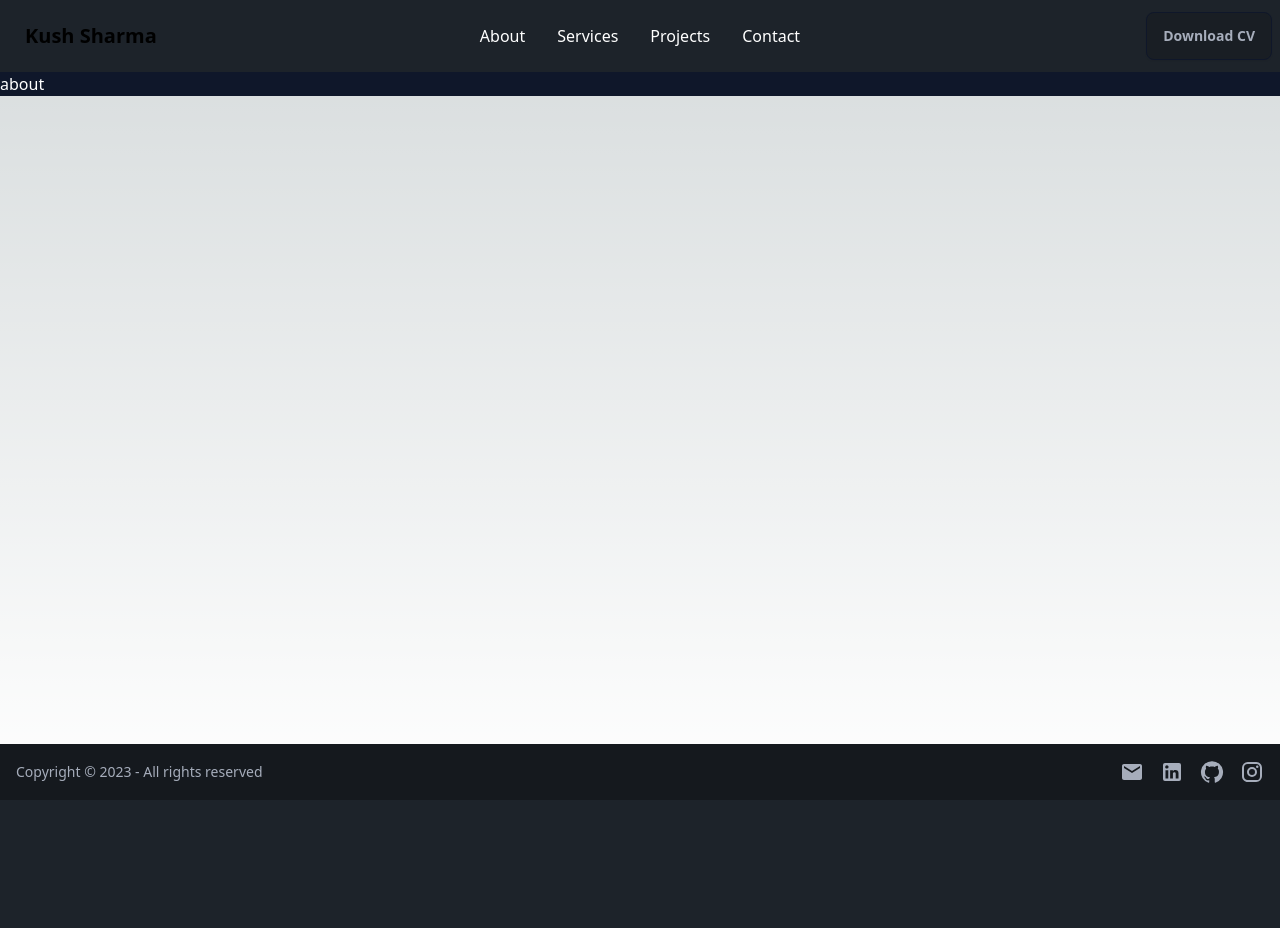
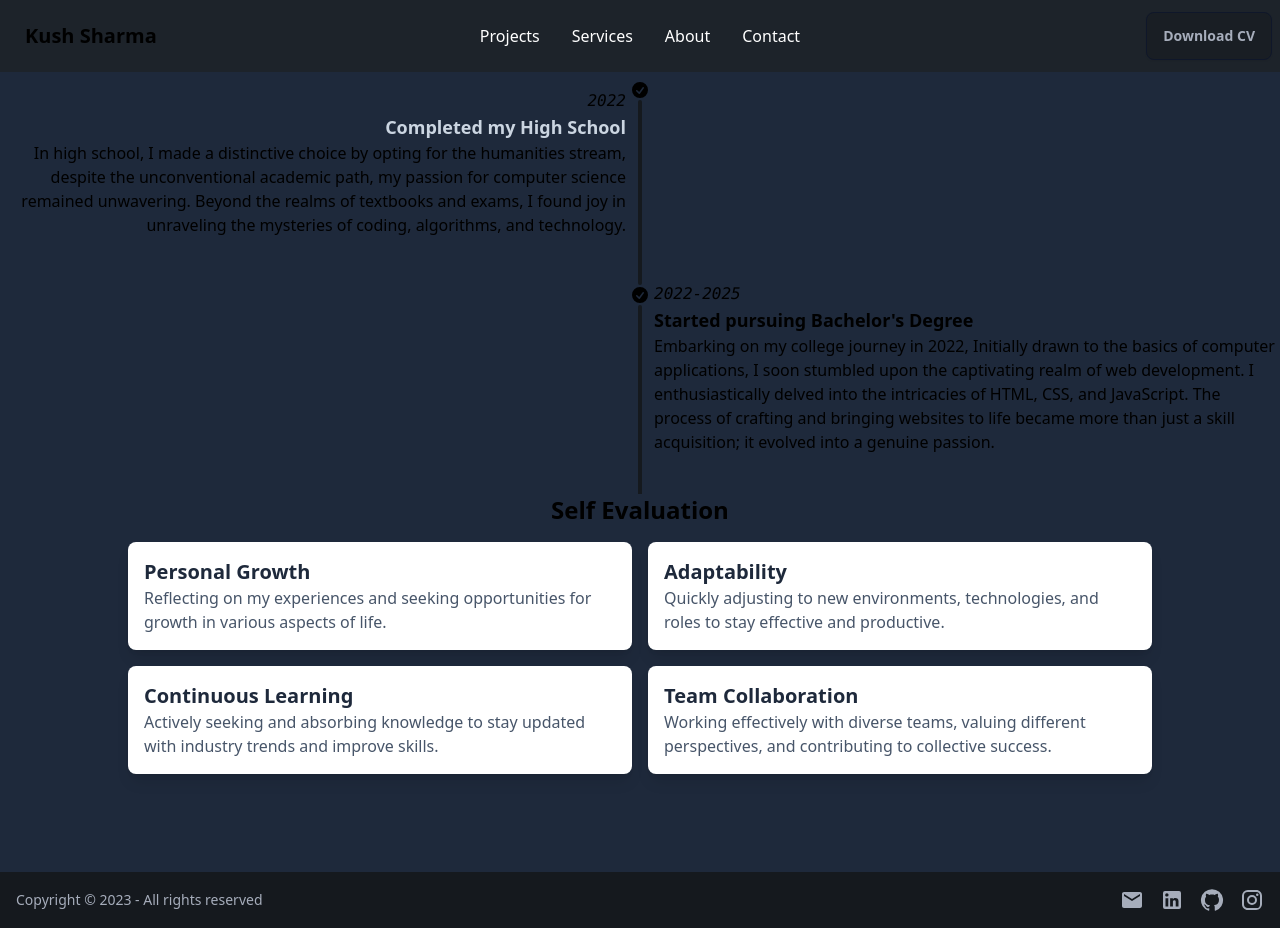
Before and after one commit to Kushhhhhhhh/Portfolio.github.io, a Next.js app in the folder client/: page /about in a window 1280 px wide. Before the commit the page ends 800 px from the top, so only its background shows below. Built offline with nearby package versions, Linux system fonts and the light colour scheme.

Commit message:
About section done

```diff
--- a/client/app/about/page.js
+++ b/client/app/about/page.js
@@ -3,9 +3,62 @@ import React from 'react'
 
 const About = () => {
   return (
-    <div className='bg-slate-900 text-white'>
-      <p>about</p>
+    <main className='w-full min-h-screen bg-slate-800'>
+      <ul className="timeline timeline-snap-icon max-md:timeline-compact timeline-vertical">
+  <li>
+    <div className="timeline-middle">
+      <svg xmlns="http://www.w3.org/2000/svg" viewBox="0 0 20 20" fill="currentColor" className="h-5 w-5"><path fillRule="evenodd" d="M10 18a8 8 0 100-16 8 8 0 000 16zm3.857-9.809a.75.75 0 00-1.214-.882l-3.483 4.79-1.88-1.88a.75.75 0 10-1.06 1.061l2.5 2.5a.75.75 0 001.137-.089l4-5.5z" clipRule="evenodd" /></svg>
     </div>
+    <div className="timeline-start md:text-end mt-4 mb-10">
+      <time className="font-mono italic">2022</time>
+      <div className="text-lg font-black text-slate-300"> Completed my High School</div>
+      In high school, I made a distinctive choice by opting for the humanities stream, despite the unconventional academic path, my passion for computer science remained unwavering. Beyond the realms of textbooks and exams, I found joy in unraveling the mysteries of coding, algorithms, and technology.
+    </div>
+    <hr/>
+  </li>
+  <li>
+    <hr />
+    <div className="timeline-middle">
+      <svg xmlns="http://www.w3.org/2000/svg" viewBox="0 0 20 20" fill="currentColor" className="h-5 w-5"><path fillRule="evenodd" d="M10 18a8 8 0 100-16 8 8 0 000 16zm3.857-9.809a.75.75 0 00-1.214-.882l-3.483 4.79-1.88-1.88a.75.75 0 10-1.06 1.061l2.5 2.5a.75.75 0 001.137-.089l4-5.5z" clipRule="evenodd" /></svg>
+    </div>
+    <div className="timeline-end mb-10">
+      <time className="font-mono italic">2022-2025</time>
+      <div className="text-lg font-black">Started pursuing Bachelor's Degree</div>
+      Embarking on my college journey in 2022, Initially drawn to the basics of computer applications, I soon stumbled upon the captivating realm of web development. I enthusiastically delved into the intricacies of HTML, CSS, and JavaScript. The process of crafting and bringing websites to life became more than just a skill acquisition; it evolved into a genuine passion.
+    </div>
+    <hr />
+  </li>
+</ul>
+<div className="max-w-screen-lg mx-auto">
+    <h2 className="text-2xl font-bold mb-4 text-center">Self Evaluation</h2>
+    <div className="grid grid-cols-1 md:grid-cols-2 gap-4">
+      <div className="bg-white p-4 rounded-lg shadow-lg">
+        <h3 className="text-xl text-slate-800 font-semibold">Personal Growth</h3>
+        <p className="text-slate-600">
+          Reflecting on my experiences and seeking opportunities for growth in various aspects of life.
+        </p>
+      </div>
+      <div className="bg-white p-4 rounded-lg shadow-lg">
+        <h3 className="text-xl text-slate-800 font-semibold">Adaptability</h3>
+        <p className="text-slate-600">
+          Quickly adjusting to new environments, technologies, and roles to stay effective and productive.
+        </p>
+      </div>
+      <div className="bg-white p-4 rounded-lg shadow-lg">
+        <h3 className="text-xl text-slate-800 font-semibold">Continuous Learning</h3>
+        <p className="text-slate-600">
+          Actively seeking and absorbing knowledge to stay updated with industry trends and improve skills.
+        </p>
+      </div>
+      <div className="bg-white p-4 rounded-lg shadow-lg">
+        <h3 className="text-xl text-slate-800 font-semibold">Team Collaboration</h3>
+        <p className="text-slate-600">
+          Working effectively with diverse teams, valuing different perspectives, and contributing to collective success.
+        </p>
+      </div>
+    </div>
+  </div>
+  </main>
   )
 }
 
--- a/client/app/components/Navbar.tsx
+++ b/client/app/components/Navbar.tsx
@@ -22,9 +22,9 @@ const Navbar = () => {
         <svg xmlns="http://www.w3.org/2000/svg" className="h-5 w-5" fill="none" viewBox="0 0 24 24" stroke="currentColor"><path strokeLinecap="round" strokeLinejoin="round" strokeWidth="2" d="M4 6h16M4 12h8m-8 6h16" /></svg>
       </div>
       <ul tabIndex={0} className="menu flex items-center font-semibold menu-sm dropdown-content mt-3 z-[1] p-5 shadow bg-base-100 rounded-box w-52">
-      <li className="text-white text-base hover:text-slate-300 hover:font-bold"><Link href="/about">About</Link></li>
+      <li  className="text-white text-base hover:text-slate-300 hover:font-bold"><Link href="/projects">Projects</Link></li>
         <li  className="text-white text-base hover:text-slate-300 hover:font-bold"><Link href="/services">Services</Link></li>
-        <li  className="text-white text-base hover:text-slate-300 hover:font-bold"><Link href="/projects">Projects</Link></li>
+        <li className="text-white text-base hover:text-slate-300 hover:font-bold"><Link href="/about">About</Link></li>
         <li  className="text-white text-base hover:text-slate-300 hover:font-bold"><Link href="/contact">Contact</Link></li>
       </ul>
     </div>
@@ -32,9 +32,9 @@ const Navbar = () => {
   </div>
   <div className="navbar-center hidden lg:flex">
     <ul className="menu menu-horizontal px-1">
-    <li className="text-white text-base hover:text-slate-300 hover:font-bold"><Link href="/about">About</Link></li>
+        <li  className="text-white text-base hover:text-slate-300 hover:font-bold"><Link href="/projects">Projects</Link></li>
         <li  className="text-white text-base hover:text-slate-300 hover:font-bold"><Link href="/services">Services</Link></li>
-        <li  className="text-white text-base hover:text-slate-300 hover:font-bold"><Link href="/projects">Projects</Link></li>
+        <li className="text-white text-base hover:text-slate-300 hover:font-bold"><Link href="/about">About</Link></li>
         <li  className="text-white text-base hover:text-slate-300 hover:font-bold"><Link href="/contact">Contact</Link></li>
        </ul>
       </div>
--- a/client/app/services/page.js
+++ b/client/app/services/page.js
@@ -2,8 +2,6 @@ import React from 'react'
 import SkillCard from '../components/SkillCard'
 
 const data =[
-  {title: 'HTML', src: '/html.jpg', description: "I excel in crafting clean, semantic HTML code that forms the foundation of any webpage."},
-  {title: 'CSS', src: '/css.jpg', description: ' Proficient in traditional CSS as well as modern frameworks like Tailwind CSS, I create visually appealing, responsive designs that adapt seamlessly across devices.'},
   {title: 'JavaScript', src: '/javascript.jpg', description: ' From handling user inputs to asynchronous operations, my expertise ensures smooth and engaging user experiences.'},
   {title: 'React', src: '/react.jpg', description: "I've honed my skills in creating reusable components, managing state efficiently, and optimizing performance."},
   {title: 'Next JS', src: '/nextjs.jpg', description: 'I incorporate Next.js to supercharge my React applications. Server-side rendering and seamless routing are part of my arsenal to enhance performance and provide a faster, more fluid user experience.'},
```
Also changed, not shown: client/public/nextjs2.png (deleted).
